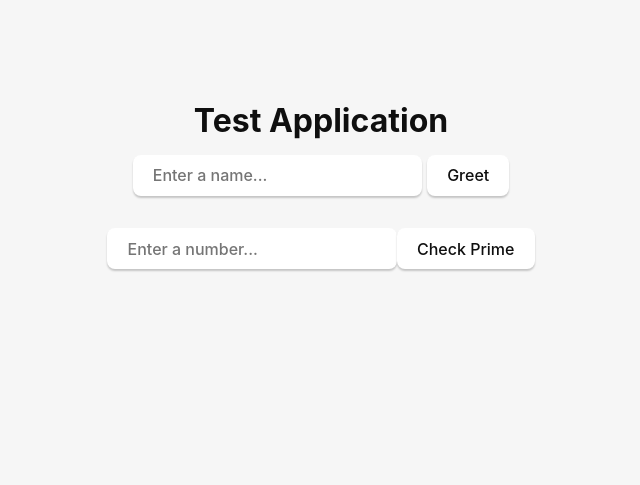
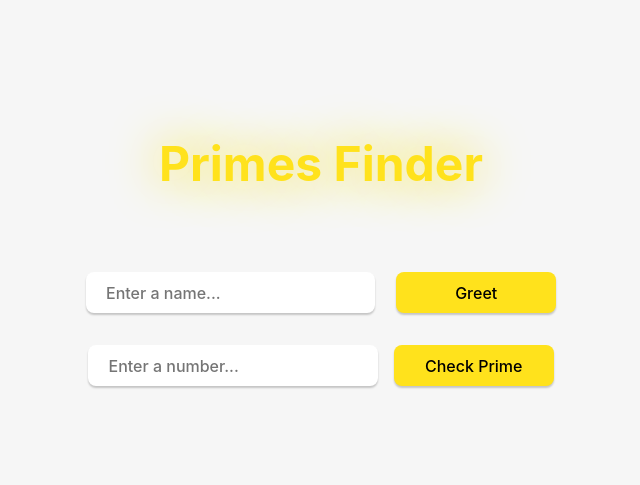
Before and after one commit to Gassandrid/Prime-Number-Finder-Tauri-GUI, a plain HTML site: page src/index.html in a window 1280 px wide. Shown: the whole page, without its empty margins (319-959 px from the left). Drawn offline with Linux system fonts and the light colour scheme.

Commit message:
simple style changes

```diff
--- a/src/index.html
+++ b/src/index.html
@@ -7,31 +7,63 @@
     <title>Tauri App</title>
     <script type="module" src="/main.js" defer></script>
     <style>
-      .logo.vanilla:hover {
+        .logo.vanilla:hover{
         filter: drop-shadow(0 0 2em #ffe21c);
       }
+
+        .fancy-title {
+            font-size: 3em;
+            text-align: center;
+            margin: 0;
+            padding: 1em 0;
+            color: #ffe21c;
+            text-shadow: 0 0 1em #ffe21c;
+        }
+
+        .submit-button {
+            padding: 0.5em 1em;
+            margin: 0 0 0 1em;
+            border: none;
+            background-color: #ffe21c;
+            color: #000;
+            font-size: 1em;
+            cursor: pointer;
+            transition: 0.3s;
+            width: 10em;
+        }
+        .form-rows {
+            display: flex;
+            flex-direction: column;
+            align-items: center;
+            justify-content: center;
+            margin: 3em 0;
+            gap: 0em;
+        }
+
     </style>
   </head>
 
   <body>
     <div class="container">
-      <h1>Test Application</h1>
+      <h1 class="fancy-title">Primes Finder</h1>
 
+      <span class="form-rows">
       <form class="row" id="greet-form">
         <input id="greet-input" placeholder="Enter a name..." />
-        <button type="submit">Greet</button>
+        <button class="submit-button" type="submit">Greet</button>
       </form>
 
       <p id="greet-msg"></p>
 
       <form class="row" id="prime-form">
         <input id="prime-input" placeholder="Enter a number..." />
-        <button type="submit">Check Prime</button>
+        <button class="submit-button" type="submit">Check Prime</button>
       </form>
 
       <p id="prime-msg"></p>
       <p id="prime-time"></p>
       <p id="prime-largest"></p>
     </div>
+  </span>
   </body>
 </html>
--- a/src/styles.css
+++ b/src/styles.css
@@ -3,10 +3,8 @@
   font-size: 16px;
   line-height: 24px;
   font-weight: 400;
-
   color: #0f0f0f;
   background-color: #f6f6f6;
-
   font-synthesis: none;
   text-rendering: optimizeLegibility;
   -webkit-font-smoothing: antialiased;
@@ -16,11 +14,12 @@
 
 .container {
   margin: 0;
-  padding-top: 10vh;
+  padding-top: 12vh;
   display: flex;
   flex-direction: column;
   justify-content: center;
   text-align: center;
+  gap: 0em;
 }
 
 .logo {
```
